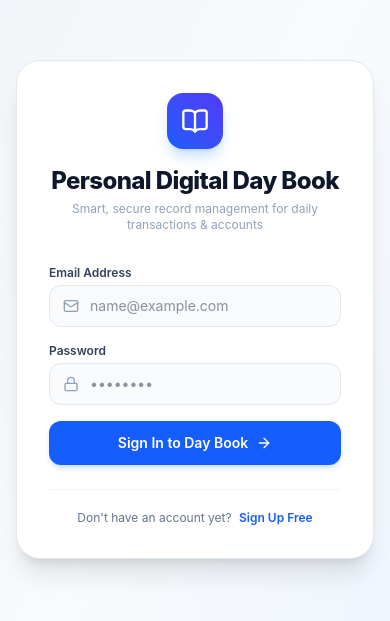
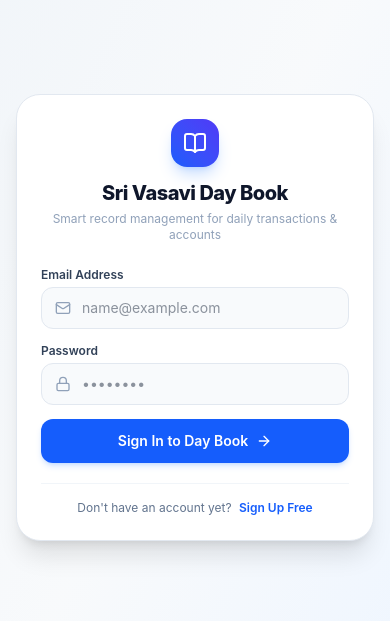
Before and after one commit to SIVA2102004/SRI-VASAVI-GENERAL-STORE, a React (Vite) app in the folder client/: page / in a window 390 px wide. Shown: the part 113-734 px from the top of the page. Built offline with nearby package versions, Linux system fonts and the light colour scheme.

Commit message:
feat: configure mobile autolayout with viewport-fit=cover, safe-area-insets and responsive containers

```diff
--- a/client/index.html
+++ b/client/index.html
@@ -3,11 +3,14 @@
   <head>
     <meta charset="UTF-8" />
     <link rel="icon" type="image/svg+xml" href="/favicon.svg" />
-    <meta name="viewport" content="width=device-width, initial-scale=1.0" />
-    <title>client</title>
+    <meta name="viewport" content="width=device-width, initial-scale=1.0, maximum-scale=1.0, user-scalable=no, viewport-fit=cover" />
+    <meta name="theme-color" content="#2563eb" />
+    <meta name="apple-mobile-web-app-capable" content="yes" />
+    <meta name="apple-mobile-web-app-status-bar-style" content="black-translucent" />
+    <title>Sri Vasavi Digital DayBook</title>
   </head>
-  <body>
-    <div id="root"></div>
+  <body class="overflow-x-hidden min-h-screen overscroll-none">
+    <div id="root" class="min-h-screen w-full"></div>
     <script type="module" src="/src/main.jsx"></script>
   </body>
 </html>
--- a/client/src/components/AuthModal.jsx
+++ b/client/src/components/AuthModal.jsx
@@ -35,28 +35,28 @@ export default function AuthModal({ onLoginSuccess }) {
   };
 
   return (
-    <div className="min-h-screen flex items-center justify-center p-4 bg-gradient-to-br from-slate-100 via-slate-50 to-blue-50 dark:from-slate-950 dark:via-slate-900 dark:to-slate-950">
-      <div className="w-full max-w-md bg-white dark:bg-slate-900 rounded-3xl border border-slate-200 dark:border-slate-800 p-8 shadow-xl">
+    <div className="min-h-screen w-full flex items-center justify-center p-4 sm:p-6 bg-gradient-to-br from-slate-100 via-slate-50 to-blue-50 dark:from-slate-950 dark:via-slate-900 dark:to-slate-950 safe-area-bottom">
+      <div className="w-full max-w-sm sm:max-w-md bg-white dark:bg-slate-900 rounded-3xl border border-slate-200 dark:border-slate-800 p-6 sm:p-8 shadow-xl">
         {/* App Branding */}
-        <div className="text-center mb-8">
-          <div className="w-14 h-14 rounded-2xl bg-gradient-to-tr from-blue-600 to-indigo-600 flex items-center justify-center text-white mx-auto shadow-lg shadow-blue-500/25 mb-4">
-            <BookOpen className="w-7 h-7" />
+        <div className="text-center mb-6">
+          <div className="w-12 h-12 sm:w-14 sm:h-14 rounded-2xl bg-gradient-to-tr from-blue-600 to-indigo-600 flex items-center justify-center text-white mx-auto shadow-lg shadow-blue-500/25 mb-3">
+            <BookOpen className="w-6 h-6 sm:w-7 sm:h-7" />
           </div>
-          <h1 className="text-2xl font-extrabold text-slate-900 dark:text-white tracking-tight">
-            Personal Digital Day Book
+          <h1 className="text-xl sm:text-2xl font-extrabold text-slate-900 dark:text-white tracking-tight">
+            Sri Vasavi Day Book
           </h1>
           <p className="text-xs text-slate-400 mt-1">
-            Smart, secure record management for daily transactions & accounts
+            Smart record management for daily transactions & accounts
           </p>
         </div>
 
         {error && (
-          <div className="mb-5 p-3 rounded-xl bg-rose-50 dark:bg-rose-950/40 border border-rose-200 dark:border-rose-800 text-rose-600 dark:text-rose-400 text-xs">
+          <div className="mb-4 p-3 rounded-xl bg-rose-50 dark:bg-rose-950/40 border border-rose-200 dark:border-rose-800 text-rose-600 dark:text-rose-400 text-xs">
             {error}
           </div>
         )}
 
-        <form onSubmit={handleSubmit} className="space-y-4">
+        <form onSubmit={handleSubmit} className="space-y-3.5">
           {isRegister && (
             <div>
               <label className="block text-xs font-semibold text-slate-700 dark:text-slate-300 mb-1">
@@ -70,7 +70,7 @@ export default function AuthModal({ onLoginSuccess }) {
                   value={formData.name}
                   onChange={(e) => setFormData({ ...formData, name: e.target.value })}
                   placeholder="e.g. Ramesh Sharma"
-                  className="w-full pl-10 pr-4 py-2.5 bg-slate-50 dark:bg-slate-800 border border-slate-200 dark:border-slate-700 rounded-xl text-sm focus:outline-none focus:ring-2 focus:ring-blue-500/20 focus:border-blue-500"
+                  className="w-full pl-10 pr-3.5 py-2.5 bg-slate-50 dark:bg-slate-800 border border-slate-200 dark:border-slate-700 rounded-xl text-sm focus:outline-none focus:ring-2 focus:ring-blue-500/20 focus:border-blue-500"
                 />
               </div>
             </div>
@@ -88,7 +88,7 @@ export default function AuthModal({ onLoginSuccess }) {
                 value={formData.email}
                 onChange={(e) => setFormData({ ...formData, email: e.target.value })}
                 placeholder="name@example.com"
-                className="w-full pl-10 pr-4 py-2.5 bg-slate-50 dark:bg-slate-800 border border-slate-200 dark:border-slate-700 rounded-xl text-sm focus:outline-none focus:ring-2 focus:ring-blue-500/20 focus:border-blue-500"
+                className="w-full pl-10 pr-3.5 py-2.5 bg-slate-50 dark:bg-slate-800 border border-slate-200 dark:border-slate-700 rounded-xl text-sm focus:outline-none focus:ring-2 focus:ring-blue-500/20 focus:border-blue-500"
               />
             </div>
           </div>
@@ -106,7 +106,7 @@ export default function AuthModal({ onLoginSuccess }) {
                 value={formData.password}
                 onChange={(e) => setFormData({ ...formData, password: e.target.value })}
                 placeholder="••••••••"
-                className="w-full pl-10 pr-4 py-2.5 bg-slate-50 dark:bg-slate-800 border border-slate-200 dark:border-slate-700 rounded-xl text-sm focus:outline-none focus:ring-2 focus:ring-blue-500/20 focus:border-blue-500"
+                className="w-full pl-10 pr-3.5 py-2.5 bg-slate-50 dark:bg-slate-800 border border-slate-200 dark:border-slate-700 rounded-xl text-sm focus:outline-none focus:ring-2 focus:ring-blue-500/20 focus:border-blue-500"
               />
             </div>
           </div>
@@ -122,7 +122,7 @@ export default function AuthModal({ onLoginSuccess }) {
         </form>
 
         {/* Toggle Mode */}
-        <div className="mt-6 pt-5 border-t border-slate-100 dark:border-slate-800 text-center">
+        <div className="mt-5 pt-4 border-t border-slate-100 dark:border-slate-800 text-center">
           <p className="text-xs text-slate-500">
             {isRegister ? 'Already have a Day Book account?' : "Don't have an account yet?"}{' '}
             <button
@@ -130,7 +130,7 @@ export default function AuthModal({ onLoginSuccess }) {
                 setIsRegister(!isRegister);
                 setError('');
               }}
-              className="text-blue-600 hover:underline font-semibold ml-1"
+              className="text-blue-600 hover:underline font-semibold ml-1 cursor-pointer"
             >
               {isRegister ? 'Sign In' : 'Sign Up Free'}
             </button>
--- a/client/src/index.css
+++ b/client/src/index.css
@@ -1,15 +1,30 @@
 @import "tailwindcss";
 
 @layer base {
-  body {
+  html, body {
     @apply antialiased text-slate-800 bg-slate-50 dark:bg-slate-950 dark:text-slate-100;
+    width: 100%;
+    min-height: 100%;
+    margin: 0;
+    padding: 0;
+    overflow-x: hidden;
+    -webkit-tap-highlight-color: transparent;
   }
+}
+
+/* Ensure mobile safe areas for notches and bottom navigation bars */
+.safe-area-bottom {
+  padding-bottom: env(safe-area-inset-bottom, 16px);
+}
+
+.safe-area-top {
+  padding-top: env(safe-area-inset-top, 0px);
 }
 
 /* Custom scrollbars */
 ::-webkit-scrollbar {
-  width: 6px;
-  height: 6px;
+  width: 4px;
+  height: 4px;
 }
 ::-webkit-scrollbar-track {
   background: transparent;
```
